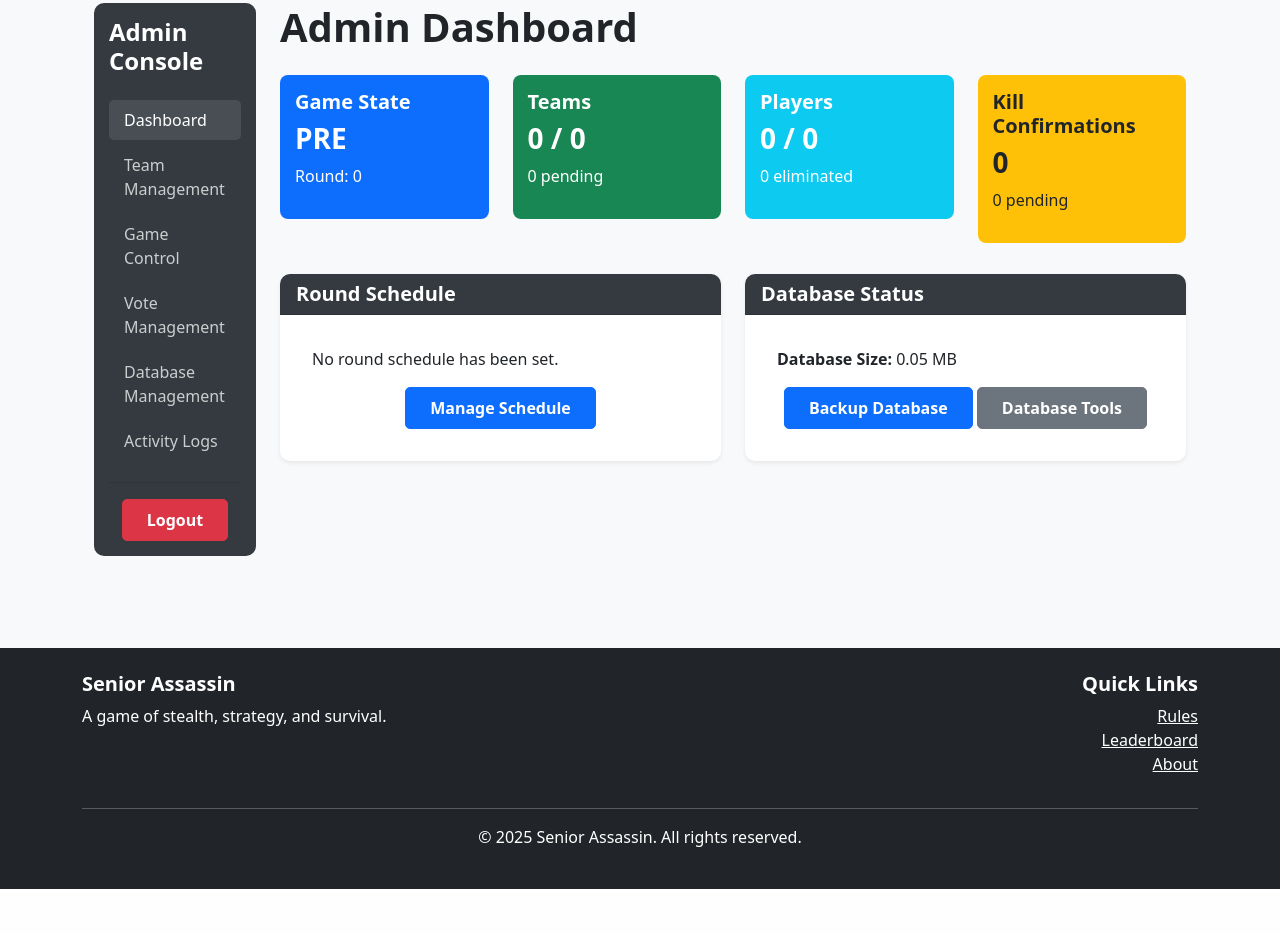
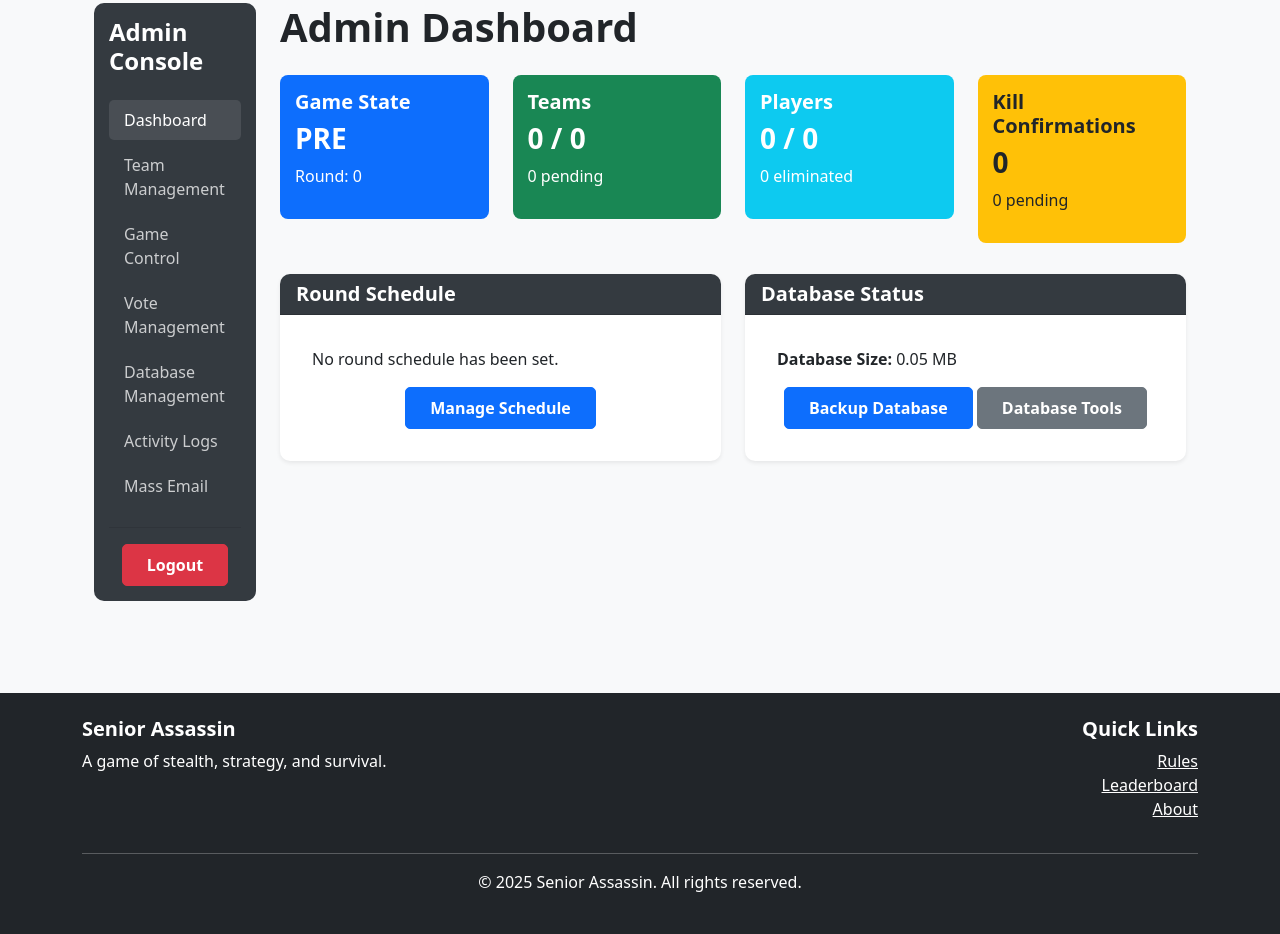
Before and after one commit to CT-42210/srassassins, a Flask app: page /admin/dashboard in a window 1280 px wide. Shown: the part 93-1027 px from the top of the page. Before the commit the page ends 982 px from the top, so only its background shows below. Run offline with Flask 3, Linux system fonts and the light colour scheme; the visitor is signed in with stand-in values (Sample User, id 1); data that the repository does not hold is empty; parts of the project's set-up code (start-up, migrations or seed data) failed here and were passed over; some libraries are stand-ins or nearby versions.

Commit message:
mass custom emails

```diff
--- a/app/routes/admin.py
+++ b/app/routes/admin.py
@@ -352,3 +352,52 @@ def execute_sql():
     else:
         flash(f'SQL command failed: {result}', 'danger')
         return redirect_with_tab('admin.dashboard')
+
+
+@admin.route('/send-mass-email', methods=['POST'])
+@admin_required
+def send_mass_email():
+    """
+    Send a custom email to all players in the game.
+    """
+    subject = request.form.get('email_subject')
+    content = request.form.get('email_content')
+    confirmation = request.form.get('confirmation') == 'yes'
+
+    if not confirmation:
+        flash('Please confirm the action by checking the confirmation box.', 'danger')
+        return redirect_with_tab('admin.dashboard')
+
+    if not subject or not content:
+        flash('Email subject and content are required.', 'danger')
+        return redirect_with_tab('admin.dashboard')
+
+    # Get all players with email addresses
+    players = Player.query.filter(Player.email != None).all()
+    if not players:
+        flash('No players with email addresses found.', 'danger')
+        return redirect_with_tab('admin.dashboard')
+
+    # Import email service
+    from app.services.email_service import send_custom_email
+
+    success_count = 0
+    for player in players:
+        if player.email:
+            try:
+                send_custom_email(player.email, subject, content)
+                success_count += 1
+            except Exception as e:
+                current_app.logger.error(f"Failed to send email to {player.email}: {str(e)}")
+
+    # Log the action
+    log = ActionLog(
+        action_type='mass_email',
+        description=f'Admin sent mass email "{subject}" to {success_count} players',
+        actor='admin'
+    )
+    db.session.add(log)
+    db.session.commit()
+
+    flash(f'Email sent successfully to {success_count} players!', 'success')
+    return redirect_with_tab('admin.dashboard')
--- a/app/templates/admin/dashboard.html
+++ b/app/templates/admin/dashboard.html
@@ -95,6 +95,9 @@
                     </li>
                     <li class="nav-item">
                         <a class="nav-link admin-tab-link" href="#activity-logs" data-tab="activity-logs">Activity Logs</a>
+                    </li>
+                    <li class="nav-item">
+                        <a class="nav-link admin-tab-link" href="#mass-email" data-tab="mass-email">Mass Email</a>
                     </li>
                 </ul>
                 <hr class="my-3 bg-light">
@@ -776,6 +779,36 @@
                     </div>
                 </div>
             </div>
+
+            <!-- Mass Email Tab -->
+            <div id="mass-email" class="admin-tab-content d-none">
+                <div class="card admin-card">
+                    <div class="card-header">
+                        <h5 class="card-title mb-0">Send Mass Email</h5>
+                    </div>
+                    <div class="card-body">
+                        <p class="text-muted">Send a custom email to all players in the game.</p>
+
+                        <form action="{{ url_for('admin.send_mass_email') }}" method="POST">
+                            <input type="hidden" name="csrf_token" value="{{ csrf_token() }}">
+                            <div class="mb-3">
+                                <label for="email_subject" class="form-label">Email Subject</label>
+                                <input type="text" class="form-control" id="email_subject" name="email_subject" required>
+                            </div>
+                            <div class="mb-3">
+                                <label for="email_content" class="form-label">Email Content</label>
+                                <textarea class="form-control" id="email_content" name="email_content" rows="10" required></textarea>
+                                <div class="form-text">Plain text only. No HTML formatting.</div>
+                            </div>
+                            <div class="mb-3 form-check">
+                                <input type="checkbox" class="form-check-input" id="confirmation" name="confirmation" value="yes">
+                                <label class="form-check-label" for="confirmation">I confirm I want to send this email to all players</label>
+                            </div>
+                            <button type="submit" class="btn btn-primary">Send Email</button>
+                        </form>
+                    </div>
+                </div>
+            </div>
         </div>
     </div>
 </div>
--- a/requirements.txt
+++ b/requirements.txt
@@ -15,4 +15,3 @@ gunicorn==21.2.0
 psycopg2-binary==2.9.9
 pytest==7.4.3
 coverage==7.3.2
-pyngrok
```
Also changed, not shown: app/services/email_service.py (+12 -0 lines).
